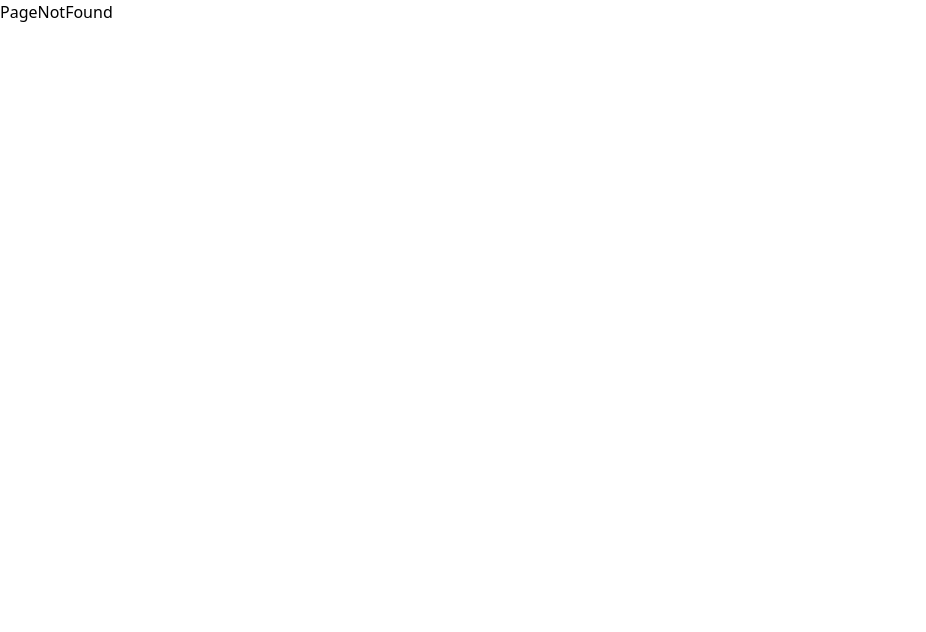
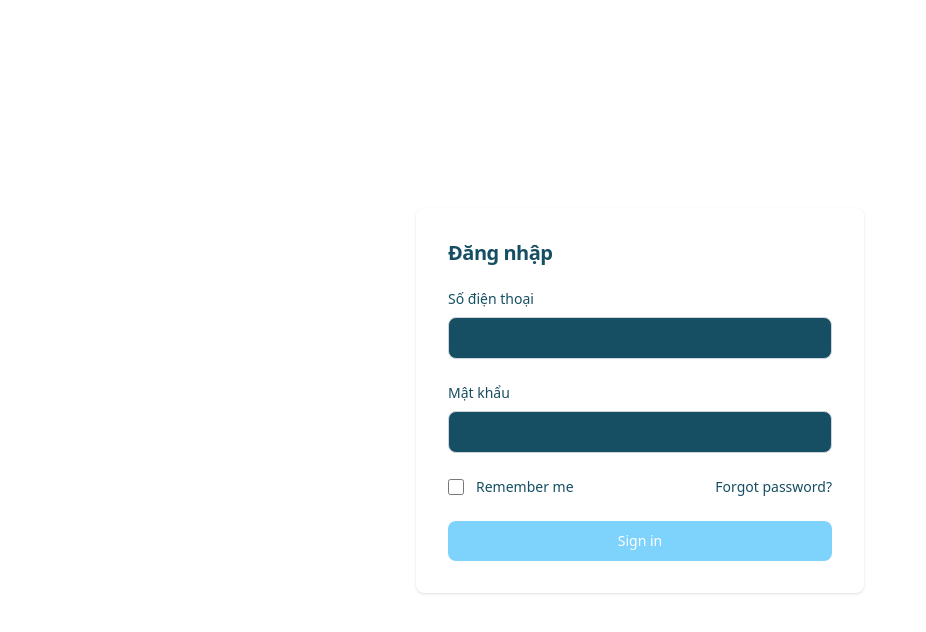
Before and after one commit to cukhoaimon/dental-clinic-management-system, a React (Vite) app in the folder admin/: page /login in a window 1280 px wide. Shown: the top 632 px of the page, without its empty margins (0-926 px from the left). Built offline with nearby package versions, Linux system fonts and the light colour scheme.

Commit message:
Add page login

```diff
--- a/admin/package.json
+++ b/admin/package.json
@@ -15,6 +15,7 @@
     "axios": "^1.5.0",
     "react": "^18.2.0",
     "react-dom": "^18.2.0",
+    "react-hook-form": "^7.48.2",
     "react-hot-toast": "^2.4.1",
     "react-paginate": "^8.2.0",
     "react-router-dom": "^6.16.0",
--- a/admin/src/App.jsx
+++ b/admin/src/App.jsx
@@ -5,6 +5,7 @@ import { ReactQueryDevtools } from "@tanstack/react-query-devtools";
 
 import PageNotFound from "./pages/PageNotFound";
 import Home from "./pages/Home";
+import Login from "./pages/Login";
 
 import ProtectedRoute from "./ui/ProtectedRoute";
 import AppLayout from "./ui/AppLayout";
@@ -35,7 +36,7 @@ function App() {
           </Route>
 
           <Route path="/" element={<Home />} />
-
+          <Route path="/login" element={<Login />} />
           {/* Another route add from here */}
 
           {/* All invalid route will render PageNotFound page */}
--- a/admin/src/features/authentication/LoginForm.jsx
+++ b/admin/src/features/authentication/LoginForm.jsx
@@ -1,6 +1,98 @@
+import { useForm } from "react-hook-form";
+
 function LoginForm() {
-  // Todo
-  return <div>LoginForm</div>;
+  const {
+    register,
+    handleSubmit,
+    watch,
+    // formState: { errors },
+  } = useForm();
+
+  const onSubmit = (data) => console.log(data);
+  console.log(watch("phone")); // watch input value by passing the name of it
+
+  return (
+    <>
+      {/* <h1>Login Form</h1> */}
+      <section className="w-screen">
+        <div className="mx-auto flex flex-col items-center justify-center px-6 py-8 md:h-screen lg:py-0">
+          <div className="w-full rounded-lg bg-white shadow sm:max-w-md md:mt-0 xl:p-0">
+            <div className="space-y-4 p-6 sm:p-8 md:space-y-6">
+              <h1 className="text-xl font-bold leading-tight tracking-tight text-cyan-900">
+                Đăng nhập
+              </h1>
+              <form
+                className="space-y-4 md:space-y-6 "
+                onSubmit={handleSubmit(onSubmit)}
+              >
+                <div>
+                  <label
+                    htmlFor="phone"
+                    className="mb-2 block text-sm font-medium text-cyan-900 "
+                  >
+                    Số điện thoại
+                  </label>
+                  <input
+                    type="phone"
+                    name="phone"
+                    id="phone"
+                    className="focus:ring-primary-600 focus:border-primary-600 block w-full rounded-lg border border-gray-300 bg-cyan-900 p-2.5 text-sky-300 sm:text-sm"
+                    {...register("phone", { required: true })}
+                  />
+                </div>
+                <div>
+                  <label
+                    htmlFor="password"
+                    className="mb-2 block text-sm font-medium text-cyan-900"
+                  >
+                    Mật khẩu
+                  </label>
+                  <input
+                    type="password"
+                    name="password"
+                    id="password"
+                    {...register("password", { required: true })}
+                    className="focus:ring-primary-600 focus:border-primary-600 block w-full rounded-lg border border-gray-300 bg-cyan-900 p-2.5 text-sky-300 sm:text-sm"
+                  />
+                </div>
+                <div className="flex items-center justify-between">
+                  <div className="flex items-start">
+                    <div className="flex h-5 items-center">
+                      <input
+                        id="remember"
+                        aria-describedby="remember"
+                        type="checkbox"
+                        className=" h-4 w-4 rounded border border-cyan-900 bg-cyan-900 accent-cyan-900"
+                        required=""
+                      />
+                    </div>
+                    <div className="ml-3 text-sm">
+                      <label htmlFor="remember" className="text-cyan-900">
+                        Remember me
+                      </label>
+                    </div>
+                  </div>
+                  <a
+                    href="#"
+                    className="text-sm font-medium text-cyan-900 hover:underline"
+                  >
+                    Forgot password?
+                  </a>
+                </div>
+                <button
+                  type="submit"
+                  className="focus:ring-primary-300 w-full rounded-lg bg-sky-300 px-5 py-2.5 text-center text-sm font-medium text-white hover:bg-sky-700 focus:outline-none focus:ring-4"
+                  // className=""
+                >
+                  Sign in
+                </button>
+              </form>
+            </div>
+          </div>
+        </div>
+      </section>
+    </>
+  );
 }
 
 export default LoginForm;
--- /dev/null
+++ b/admin/src/pages/Login.jsx
@@ -0,0 +1,9 @@
+import LoginForm from "../features/authentication/LoginForm";
+
+export default function Login() {
+    return (
+        <div className="flex flex-col items-center justify-center h-screen">
+        <LoginForm />
+        </div>
+    );
+}
```
Also changed, not shown: 1 other file (tests, documents, lock files or other folders).
